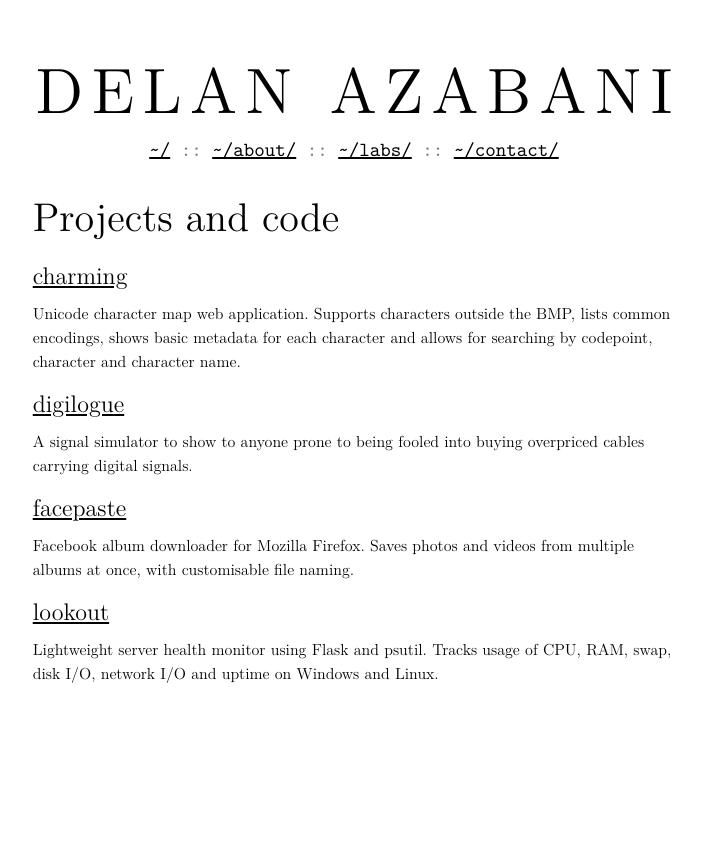
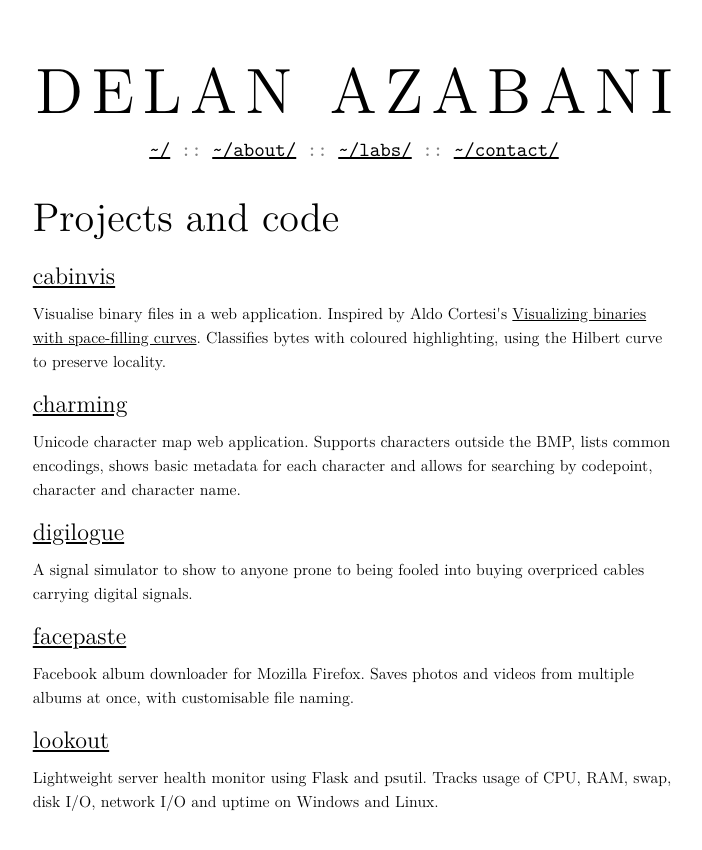
Before and after one commit to delan/www.azabani.com, a Jekyll site: the page built from labs/index.html, in a window 1280 px wide. Shown: the top 850 px of the page, without its empty margins (286-988 px from the left). Built offline with Jekyll 4.4.1, drawn with Linux system fonts in a browser that asks for light colours.

Commit message:
add cabinvis to labs

```diff
--- a/labs/index.html
+++ b/labs/index.html
@@ -2,6 +2,12 @@
 layout: default
 title: Projects and code
 ---
+
+<h2><a href="cabinvis">cabinvis</a></h2>
+
+<p>Visualise binary files in a web application. Inspired by Aldo Cortesi's <a href="http://corte.si/posts/visualisation/binvis/index.html">Visualizing
+binaries with space-filling curves</a>. Classifies bytes with coloured
+highlighting, using the Hilbert curve to preserve locality.
 
 <h2><a href="charming">charming</a></h2>
 
```
